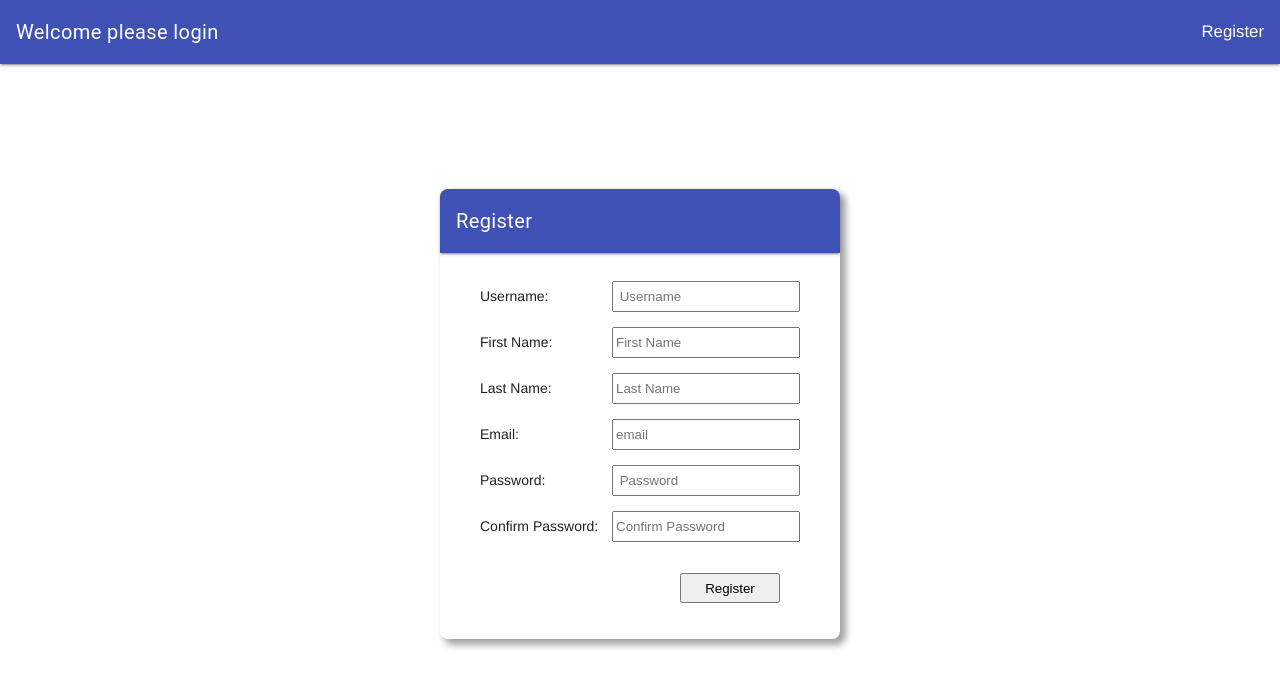
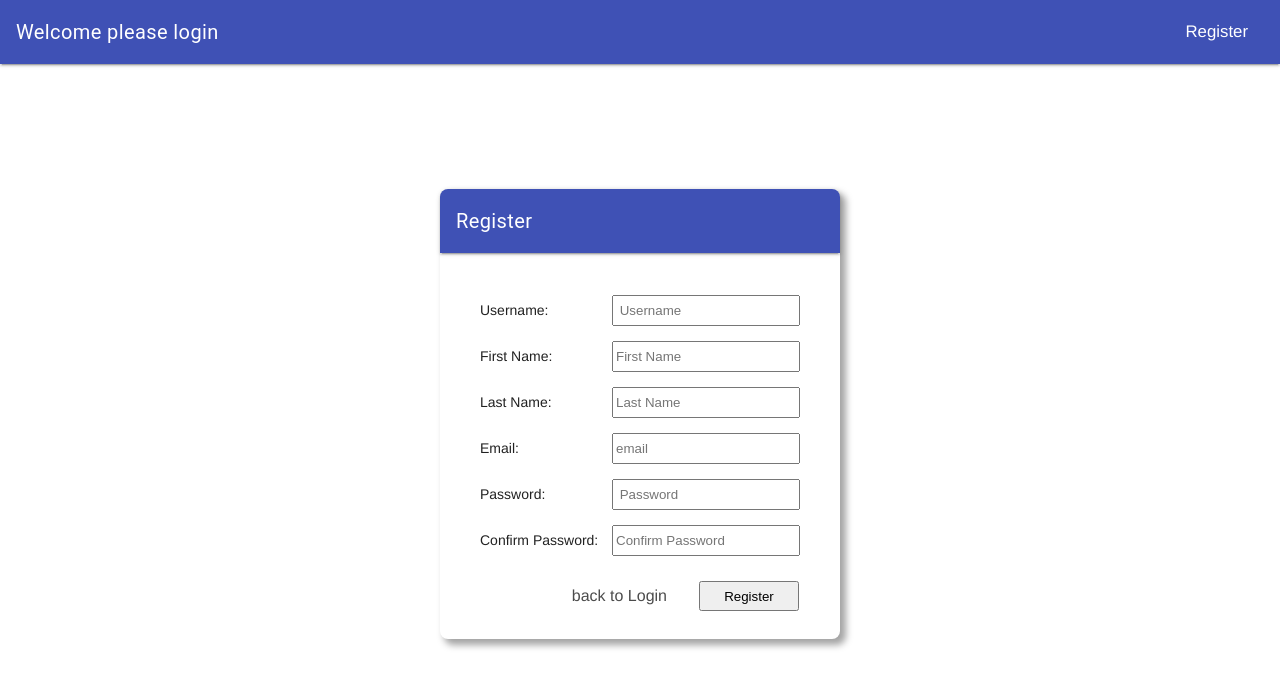
Before and after one commit to BastiEbel/join-backend, a Django app: page /register/ in a window 1280 px wide. Shown: the top 688 px of the page. Run offline with Django 4.2, Linux system fonts and the light colour scheme; some libraries are stand-ins or nearby versions.

Commit message:
style change and register back button added

```diff
--- a/join_backend_app/urls.py
+++ b/join_backend_app/urls.py
@@ -14,10 +14,8 @@ Including another URLconf
     2. Add a URL to urlpatterns:  path('blog/', include('blog.urls'))
 """
 from django.contrib import admin
-from django.conf import settings
 from django.urls import path
-from django.conf.urls.static import static
-from joinboard.views import index, allTask, singlejson, logout_view, login_view, register_view
+from joinboard.views import index, allTask, singlejson, logout_view, login_view, register_view, back_view
 
 urlpatterns = [
     path('admin/', admin.site.urls),
@@ -27,4 +25,5 @@ urlpatterns = [
     path('logout/', logout_view),
     path('login/', login_view),
     path('register/', register_view),
+    path('back/', back_view)
 ]
--- a/joinboard/templates/auth/register.html
+++ b/joinboard/templates/auth/register.html
@@ -23,7 +23,7 @@
             {% endif %} {% if wrongUsername %}
             <p class="message">Username already exists.</p>
             {% endif %}
-            <div class="login-container"><button>Register</button></div>
+            <div class="login-container"><a href="/back">back to Login</a><button>Register</button></div>
         </div>
     </div>
 </form>
--- a/joinboard/templates/join/index.html
+++ b/joinboard/templates/join/index.html
@@ -26,7 +26,7 @@
             <option value="Done">Done</option>
         </select>
         </div>
-        <button>Erstellen</button>
+        <button class="btn-add">Erstellen</button>
     </form>
 </div>
 {% endif %} {% endblock %}
--- a/joinboard/views.py
+++ b/joinboard/views.py
@@ -23,9 +23,6 @@ def allTask(request):
     """
     this function returns the completely JSON
     """
-    if request.method == 'POST':
-        Task.objects.create(text=request.POST['textvalue'], user=request.user, created_at=request.POST['datevalue'], description=request.POST['description'], category=request.POST['category'])
-        return HttpResponse('Task is create')
     if request.method == 'GET':
         alljson = Task.objects.all()
         serialized_obj = serializers.serialize('json',  alljson, )
@@ -79,3 +76,7 @@ def logout_view(request):
     redirect = request.POST.get('next', '/')
     auth_logout(request)
     return HttpResponseRedirect(redirect)
+
+def back_view(request):
+    redirect = request.POST.get('next', '/')
+    return HttpResponseRedirect(redirect)
--- a/static/css/style.css
+++ b/static/css/style.css
@@ -47,9 +47,11 @@ select {
 }
 
 .login-container {
-    width: 280px;
+    height: 50px;
+    width: 350px;
     display: flex;
     justify-content: flex-end;
+    align-items: center;
 }
 
 .header-login {
@@ -64,10 +66,27 @@ input {
 }
 
 button {
-    margin-top: 16px;
-    margin-bottom: 32px;
+    margin-left: 16px;
+    margin-right: 16px;
     width: 100px;
     height: 30px;
+}
+
+.btn-add {
+    margin-top: 32px;
+    margin-bottom: 16px;
+}
+
+a {
+    margin-right: 16px;
+    font-size: medium;
+    text-decoration: none;
+    color: rgba(0, 0, 0, 0.705);
+}
+
+a:hover {
+    color: rgb(255, 130, 172);
+    text-decoration: underline;
 }
 
 .login-field {
--- a/templates/base.html
+++ b/templates/base.html
@@ -34,7 +34,7 @@
                 <nav class="mdl-navigation mdl-layout--large-screen-only">
                     {% if request.user.is_authenticated %}
                     <a class="link-register" href="/logout" onclick="deleteCSRFToken()">Logout</a> {% else %}
-                    <a class="link-register" href="{/register}">Register</a> {% endif %}
+                    <a class="link-register" href="/register">Register</a>{% endif %}
                 </nav>
             </div>
         </header>
```
Also changed, not shown: db.sqlite3.
